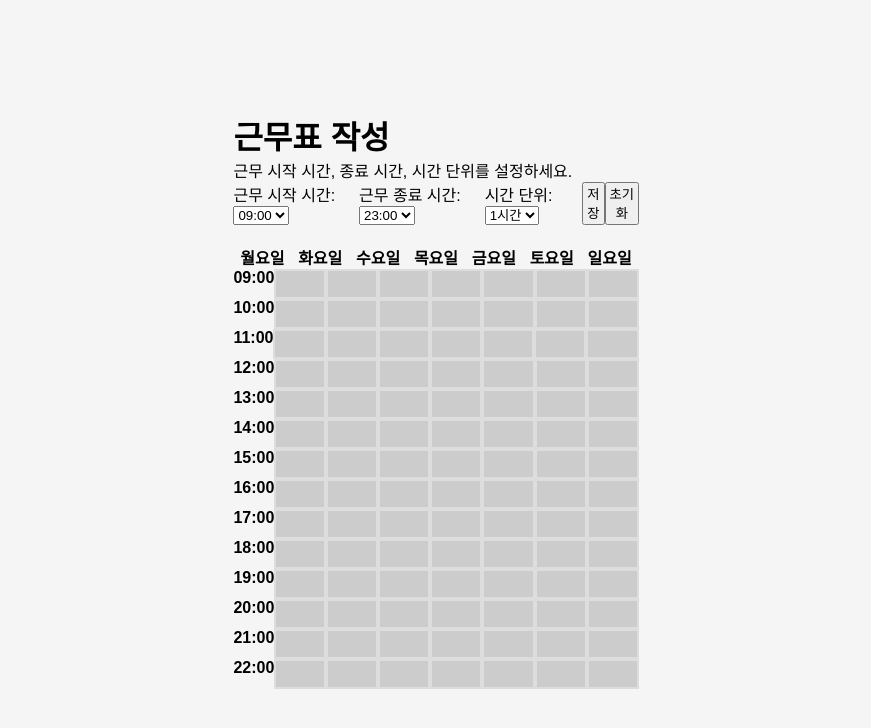
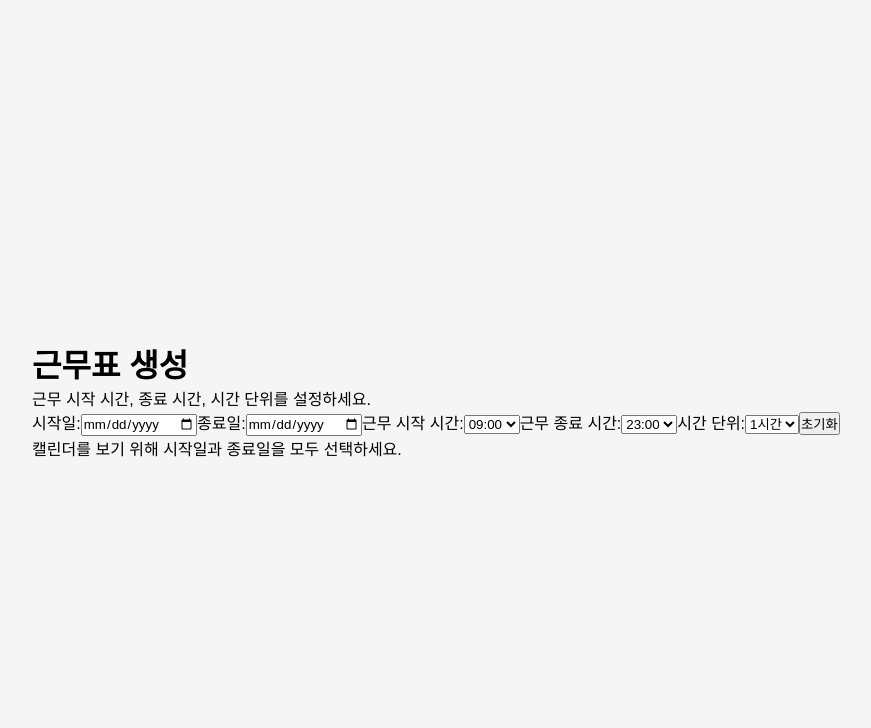
Before and after one commit to CSID-DGU/2024-1-OSS-stackOverflowers, a React (Create React App) app in the folder frontend/blog/: page /create in a window 1280 px wide. Shown: the top 728 px of the page, without its empty margins (204-1075 px from the left). Built offline with nearby package versions, Linux system fonts and the light colour scheme.

Commit message:
feat: 근무표 생성 페이지 구현 - fullcalendar 사용

```diff
--- a/frontend/blog/src/pages/CreateSchedule.js
+++ b/frontend/blog/src/pages/CreateSchedule.js
@@ -1,85 +1,94 @@
-import React, { useState } from "react";
-import "./CreateSchedule.css";
+import React, { useState, useRef, useEffect } from "react";
+import FullCalendar from "@fullcalendar/react";
+import timeGridPlugin from "@fullcalendar/timegrid";
+import interactionPlugin from "@fullcalendar/interaction";
 
 const CreateSchedule = () => {
+  const [events, setEvents] = useState([]);
   const [startHour, setStartHour] = useState("09:00");
   const [endHour, setEndHour] = useState("23:00");
-  const [timeUnit, setTimeUnit] = useState(1); // 1시간 단위
-  const [selectedBlocks, setSelectedBlocks] = useState(new Set());
+  const [timeUnit, setTimeUnit] = useState(1); // 기본값을 1시간으로 설정
+  const [startDate, setStartDate] = useState("");
+  const [endDate, setEndDate] = useState("");
+  const calendarRef = useRef(null);
 
-  const days = ["월요일", "화요일", "수요일", "목요일", "금요일", "토요일", "일요일"];
-  const allHours = Array.from({ length: 49 }, (_, i) => {
-    const hour = Math.floor(i / 2);
-    const minute = i % 2 === 0 ? "00" : "30";
-    return `${String(hour).padStart(2, '0')}:${minute}`;
-  });
-
-  const handleStartTimeChange = (e) => {
-    setStartHour(e.target.value);
-    // 종료 시간이 시작 시간보다 이전으로 설정되지 않도록 조정
-    if (e.target.value > endHour) {
-      setEndHour(e.target.value);
+  const handleEventAdd = (selectInfo) => {
+    const title = prompt("새 이벤트 제목을 입력하세요:");
+    if (title) {
+      const newEvent = {
+        id: String(Date.now()),
+        title,
+        start: selectInfo.start,
+        end: selectInfo.end,
+        allDay: false,
+      };
+      setEvents((prevEvents) => [...prevEvents, newEvent]);
     }
   };
 
-  const handleEndTimeChange = (e) => {
-    setEndHour(e.target.value);
-  };
-
-  const handleTimeUnitChange = (e) => {
-    setTimeUnit(Number(e.target.value));
-
-    // 시간 단위가 1시간일 때, 시작 및 종료 시간을 1시간 단위로 설정
-    if (Number(e.target.value) === 1) {
-      const startHourRounded = Math.floor(parseInt(startHour.split(':')[0]) / 1) * 1;
-      const endHourRounded = Math.floor(parseInt(endHour.split(':')[0]) / 1) * 1 + (endHour.endsWith('30') ? 0.5 : 0);
-      setStartHour(`${String(startHourRounded).padStart(2, '0')}:00`);
-      setEndHour(`${String(endHourRounded).padStart(2, '0')}:00`);
+  const handleEventRemove = (clickInfo) => {
+    if (window.confirm("이 이벤트를 삭제하시겠습니까?")) {
+      clickInfo.event.remove();
+      setEvents((prevEvents) =>
+        prevEvents.filter((event) => event.id !== clickInfo.event.id)
+      );
     }
   };
 
-  const handleSave = () => {
-    console.log("저장됨:", { startHour, endHour, timeUnit });
+  const handleReset = () => {
+    setEvents([]);
   };
 
-  const handleReset = () => {
-    setSelectedBlocks(new Set());
+  const handleStartDateChange = (e) => {
+    setStartDate(e.target.value);
   };
 
-  const toggleBlock = (day, hour) => {
-    const timeKey = `${day}-${hour}`;
-    const newSelectedBlocks = new Set(selectedBlocks);
-
-    if (newSelectedBlocks.has(timeKey)) {
-      newSelectedBlocks.delete(timeKey);
-    } else {
-      newSelectedBlocks.add(timeKey);
-    }
-
-    setSelectedBlocks(newSelectedBlocks);
+  const handleEndDateChange = (e) => {
+    setEndDate(e.target.value);
   };
 
-  const visibleHours = [];
-  const startIdx = allHours.indexOf(startHour);
-  const endIdx = allHours.indexOf(endHour);
-
-  for (let i = startIdx; i < endIdx; i += timeUnit === 1 ? 2 : 1) {
-    visibleHours.push(allHours[i]);
-  }
+  useEffect(() => {
+    if (calendarRef.current && startDate && endDate) {
+      const calendarApi = calendarRef.current.getApi();
+      calendarApi.gotoDate(startDate);
+      calendarApi.setOption("visibleRange", {
+        start: startDate,
+        end: new Date(new Date(endDate).setDate(new Date(endDate).getDate() + 1)).toISOString().split("T")[0],
+      });
+    }
+  }, [startDate, endDate]);
 
   return (
     <div className="schedule-create-container">
-      <h1>근무표 작성</h1>
+      <h1>근무표 생성</h1>
       <p>근무 시작 시간, 종료 시간, 시간 단위를 설정하세요.</p>
 
       <div className="time-setting">
         <label>
+          시작일:
+          <input
+            type="date"
+            value={startDate}
+            onChange={handleStartDateChange}
+          />
+        </label>
+
+        <label>
+          종료일:
+          <input
+            type="date"
+            value={endDate}
+            onChange={handleEndDateChange}
+          />
+        </label>
+
+        <label>
           근무 시작 시간:
-          <select value={startHour} onChange={handleStartTimeChange}>
-            {allHours.filter((hour) => {
-              // 1시간 단위일 때는 30분 단위 시간은 제외
-              return timeUnit === 1 ? hour.endsWith('00') : true;
-            }).map((hour) => (
+          <select
+            value={startHour}
+            onChange={(e) => setStartHour(e.target.value)}
+          >
+            {Array.from({ length: 24 }, (_, i) => `${String(i).padStart(2, '0')}:00`).map((hour) => (
               <option key={hour} value={hour}>
                 {hour}
               </option>
@@ -89,11 +98,8 @@ const CreateSchedule = () => {
 
         <label>
           근무 종료 시간:
-          <select value={endHour} onChange={handleEndTimeChange}>
-            {allHours.filter((hour) => {
-              // 1시간 단위일 때는 30분 단위 시간은 제외
-              return timeUnit === 1 ? hour.endsWith('00') : true;
-            }).map((hour) => (
+          <select value={endHour} onChange={(e) => setEndHour(e.target.value)}>
+            {Array.from({ length: 24 }, (_, i) => `${String(i).padStart(2, '0')}:00`).map((hour) => (
               <option key={hour} value={hour}>
                 {hour}
               </option>
@@ -103,40 +109,53 @@ const CreateSchedule = () => {
 
         <label>
           시간 단위:
-          <select value={timeUnit} onChange={handleTimeUnitChange}>
+          <select value={timeUnit} onChange={(e) => setTimeUnit(Number(e.target.value))}>
             <option value={1}>1시간</option>
             <option value={0.5}>30분</option>
           </select>
         </label>
 
-        <button onClick={handleSave} className="save-button">
-          저장
+        <button onClick={handleReset} className="reset-button">
+          초기화
         </button>
-        <button onClick={handleReset}>초기화</button>
       </div>
 
-      <div className="schedule-grid">
-        <div className="grid-header">
-          <div className="time-label"></div>
-          {days.map((day, index) => (
-            <div key={index} className="day-label">{day}</div>
-          ))}
-        </div>
-        {visibleHours.map((hour, index) => (
-          <div key={index} className={`time-row ${timeUnit === 0.5 ? 'half-hour' : ''}`}>
-            <div className="time-label">{hour}</div>
-            {days.map((day, dayIndex) => (
-              <div
-                key={`${dayIndex}-${index}`}
-                className={`time-block ${selectedBlocks.has(`${day}-${hour}`) ? 'selected' : ''}`}
-                style={{ height: timeUnit === 0.5 ? '15px' : '30px' }}
-                onMouseDown={() => toggleBlock(day, hour)}
-                onMouseEnter={(e) => e.buttons === 1 && toggleBlock(day, hour)}
-                onMouseUp={(e) => e.preventDefault()}
-              ></div>
-            ))}
-          </div>
-        ))}
+      <div className="calendar-container">
+        {startDate && endDate ? (
+          <FullCalendar
+            ref={calendarRef}
+            plugins={[timeGridPlugin, interactionPlugin]}
+            initialView="timeGridWeek"
+            selectable={true}
+            editable={true}
+            events={events}
+            headerToolbar={{
+              left: "",
+              center: "title",
+              right: "",
+            }}
+            slotMinTime={startHour} // 시작 시간
+            slotMaxTime={endHour} // 종료 시간
+            slotDuration={`${timeUnit === 1 ? "01:00" : "00:30"}`} // 시간 단위
+            slotLabelInterval="00:30:00"
+            allDaySlot={false}
+            select={handleEventAdd}
+            eventClick={handleEventRemove}
+            initialDate={startDate}
+            visibleRange={{
+              start: startDate,
+              end: new Date(new Date(endDate).setDate(new Date(endDate).getDate() + 1)).toISOString().split("T")[0],
+            }}
+            slotLabelFormat={{
+              hour: '2-digit',
+              minute: '2-digit',
+              hour12: false, // 24시간 형식
+            }}
+            height="auto" // 높이를 자동으로 조절
+          />
+        ) : (
+          <p>캘린더를 보기 위해 시작일과 종료일을 모두 선택하세요.</p>
+        )}
       </div>
     </div>
   );
```
